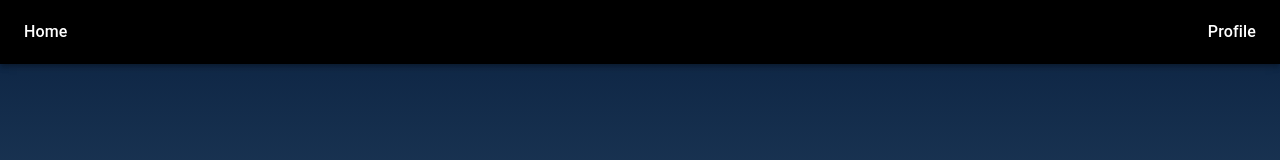
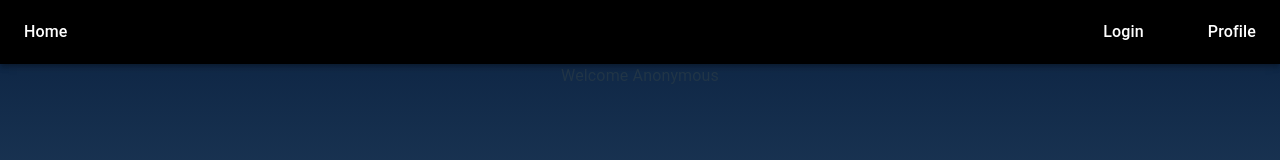
Before and after one commit to davitvoski/body-quest, a React (Vite) app in the folder client/: page /Login in a window 1280 px wide. Before the commit this address had no page. Shown: the top 160 px of the page. Built offline with nearby package versions, Linux system fonts and the light colour scheme; no server answers.

Commit message:
Continuing auth

```diff
--- a/client/src/App.tsx
+++ b/client/src/App.tsx
@@ -13,7 +13,7 @@ function App() {
       <NavBar />
       <Routes>
         <Route path="/" element={<Home />} />
-        {/* <Route  path='Login' element={<Login/>}/> */}
+        <Route path='Login' element={<Login/>} />
         <Route path="Profile" element={<Profile />} />
       </Routes>
     </div>
--- a/client/src/component/Home/Login.tsx
+++ b/client/src/component/Home/Login.tsx
@@ -1,3 +1,4 @@
+import { Box, Button, Typography } from '@mui/material';
 import { CredentialResponse, GoogleLogin } from '@react-oauth/google';
 import { useEffect, useState } from 'react';
 
@@ -53,18 +54,24 @@ export const Login = () => {
 
     return (
         <>
-            <h2>Welcome {username ? username : "Anonymous"}</h2>
+            <Typography color="inherit">
+                Welcome {username ? username : "Anonymous"}
+            </Typography>
 
-            <div className="loginComponent">
+            <Box>
                 <GoogleLogin
                     onSuccess={handleLogin}
                     onError={handleError}
                 />
-            </div>
+            </Box>
 
-            {username && <button onClick={handleLogout}>Logout</button>}
-
-            <button onClick={protectedRoute}>Test protected</button>
+            {username &&
+                <Button
+                    onClick={handleLogout}
+                >
+                    Logout
+                </Button>
+            }
         </>
     )
 }
--- a/client/src/component/NavBar/Nav.tsx
+++ b/client/src/component/NavBar/Nav.tsx
@@ -21,12 +21,11 @@ export default function NavBar() {
                     </Typography>
 
                     <Typography color="inherit">
-                        {/* <Link
-                            style={{ textDecoration: "none", color: "white" }}
+                        <Link
+                            style={{ textDecoration: "none", color: "white", marginRight: "5vw" }}
                             to={'/Login'}>
                             Login
-                        </Link> */}
-
+                        </Link>
                         <Link
                             style={{ textDecoration: "none", color: "white" }}
                             to={'/Profile'}>
--- a/client/src/main.tsx
+++ b/client/src/main.tsx
@@ -6,7 +6,6 @@ import { BrowserRouter } from 'react-router-dom';
 import { GoogleOAuthProvider } from '@react-oauth/google';
 
 const clientID = "894584652526-lkgl54j73b02toq2np4r6mpl192f68in.apps.googleusercontent.com";
-
 
 ReactDOM.createRoot(document.getElementById('root') as HTMLElement).render(
   <React.StrictMode>
```
Also changed, not shown: 1 other file (tests, documents, lock files or other folders).
